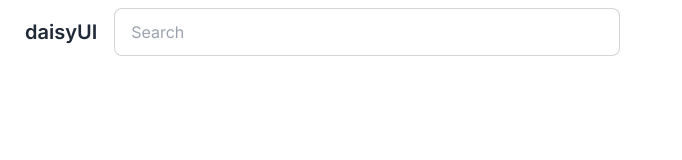
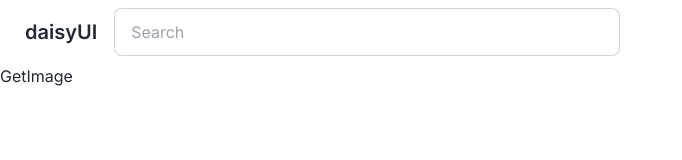
Before and after one commit to shabik-ashab/next-snap-tiles, a Next.js app: page / in a window 1280 px wide. Shown: the top 160 px of the page, without its empty margins (0-682 px from the left). Built offline with nearby package versions, Linux system fonts and the light colour scheme.

Commit message:
add getImage

```diff
--- a/package.json
+++ b/package.json
@@ -9,6 +9,7 @@
     "lint": "next lint"
   },
   "dependencies": {
+    "axios": "^1.7.2",
     "next": "14.2.4",
     "react": "^18",
     "react-dom": "^18"
--- a/src/app/page.tsx
+++ b/src/app/page.tsx
@@ -1,3 +1,4 @@
+import GetImage from "@/components/GetImage";
 import Header from "@/components/Header";
 
 
@@ -5,6 +6,7 @@ export default function Home() {
   return (
     <main>
       <Header />
+      <GetImage />
     </main>
   );
 }
--- /dev/null
+++ b/src/components/GetImage.tsx
@@ -0,0 +1,7 @@
+import React from 'react'
+
+export default async function GetImage() {
+  return (
+    <div>GetImage</div>
+  )
+}
```
Also changed, not shown: 1 other file (tests, documents, lock files or other folders).
